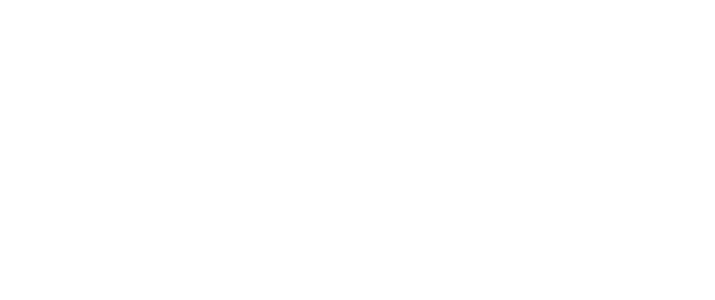
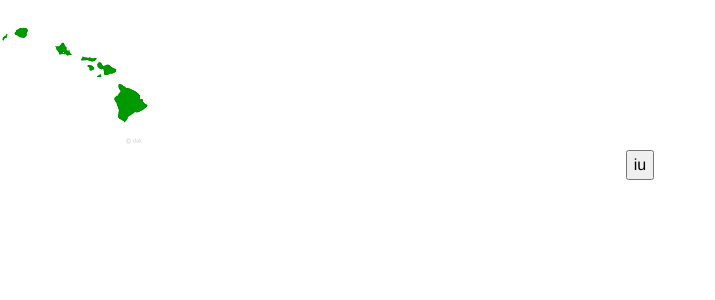
Before and after one commit to Ki-Linux/front_quiz, a Vue app: page /img in a window 1280 px wide. Shown: the top 300 px of the page, without its empty margins (0-715 px from the left). Built offline with nearby package versions, Linux system fonts and the light colour scheme.

Commit message:
shqo img

```diff
--- a/src/router/index.ts
+++ b/src/router/index.ts
@@ -69,6 +69,12 @@ const routes: Array<RouteConfig> = [
     name: 'extra',
     component: () => import('../views/extra.vue'),
     meta: { title: 'いろいろ3択クイズ[エキストラ]' }
+  },
+  {
+    path: '/img',
+    name: 'image',
+    component: () => import('../views/img.vue'),
+    meta: { title: 'いろいろ3択クイズ[エキストラ]' }
   }
 ]
 
--- a/src/views/Home.vue
+++ b/src/views/Home.vue
@@ -334,7 +334,7 @@ footer {
       display: inline-block;
       padding: 13px 0;
       text-decoration: none;
-      color: rgb(17, 22, 71);
+      color: rgb(15, 24, 102);
     }
 }
 </style>
--- /dev/null
+++ b/src/views/img.vue
@@ -0,0 +1,30 @@
+<template>
+    <div>
+        <img :src="pathList[0]" alt="image"/>
+        <button @click="m">iu</button>
+    </div>
+</template>
+<script lang="ts">
+    import { Vue, Component } from 'vue-property-decorator';
+
+    @Component
+    export default class Img extends Vue {
+
+       // public img = [];
+
+        public pathList = [
+            require("@/assets/hawaiiTrue.png"),
+            require("@/assets/hawaiiFalse2.png")
+        ]
+
+
+
+        /*m() {
+            for(let i = 0; i < this.pathList.length; i++) {
+
+                let image = ;
+                this.img.push(this.pathList[i]);
+            }
+        }*/
+    }
+</script>
```
